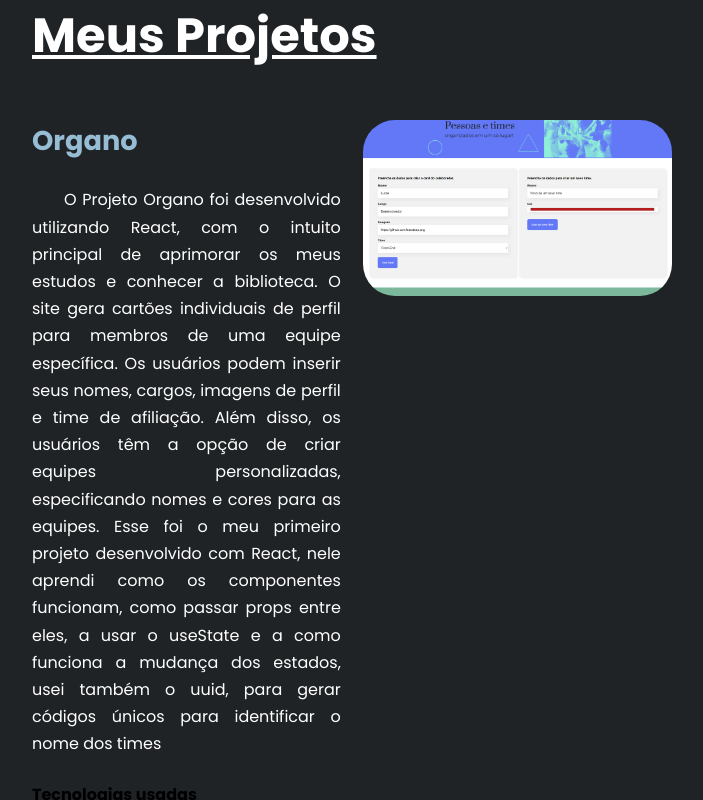
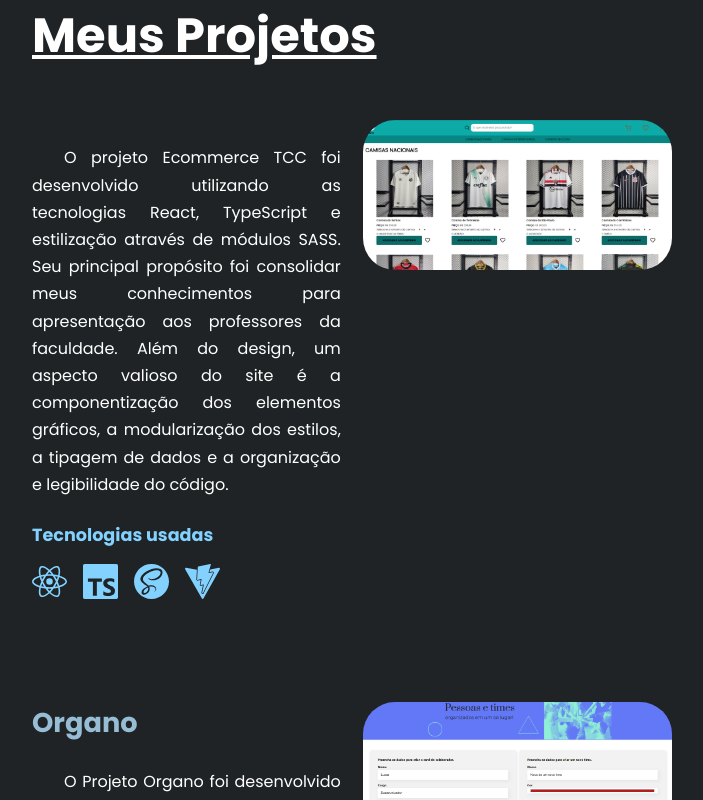
Before and after one commit to luscabap/portfolio, a React (Vite) app: page / in a window 1280 px wide. Shown: the part 3460-4260 px from the top of the page, without its empty margins (288-991 px from the left). Built offline with nearby package versions, Linux system fonts and the light colour scheme.

Commit message:
Container Techs used in projects

```diff
--- a/src/components/MyProjects/MyProjects.tsx
+++ b/src/components/MyProjects/MyProjects.tsx
@@ -7,7 +7,7 @@ export default function MyProjects(){
         <Styles.ContainerProject>
             <h2>Meus Projetos</h2>
             {
-                dataProjects.map((item, i) => <Project key={i} title={item.title} description={item.description} img={item.img}/>)
+                dataProjects.map(item => <Project key={item.id} title={item.title} description={item.description} img={item.img} techs={item.techs}/>)
             }
         </Styles.ContainerProject>
 
--- a/src/components/MyProjects/Projects/Project.tsx
+++ b/src/components/MyProjects/Projects/Project.tsx
@@ -1,19 +1,15 @@
-import { useState } from 'react';
+import TechsProject from './TechsProject/TechsProject';
 import * as Styles from './style';
-import TechsProject from './TechsProject/TechsProject';
 
 interface IProjectProps{
     title: string,
     description: string,
-    img: string
+    img: string,
+    id?: number,
+    techs: string[];
 }
 
-export default function Project({ title, description, img }: IProjectProps){
-    const [state, setState] = useState("");
-
-    function exibiOpcoes(){
-        setState("teste");
-    }
+export default function Project({ title, description, img, techs }: IProjectProps){
 
     return (
         <Styles.ProjectContainer>
@@ -22,12 +18,19 @@ export default function Project({ title, description, img }: IProjectProps){
                 <p>{description}</p>
                 <div className='techs_project'>
                     <h4>Tecnologias usadas</h4>
-                    {
-
-                    }
+                    <Styles.TechsContainer>
+                        {
+                            techs.map(item => (
+                            <TechsProject
+                                key={item}
+                                teste={item}
+                            />
+                            ))
+                        }
+                    </Styles.TechsContainer>
                 </div>
             </Styles.InfosContainer>
-            <Styles.ImgContainer onMouseEnter={exibiOpcoes} onMouseOut={() => setState("")} className={state}>
+            <Styles.ImgContainer>
                 <img src={img} alt={title} />
             </Styles.ImgContainer>
         </Styles.ProjectContainer>
--- a/src/components/MyProjects/Projects/TechsProject/TechsProject.tsx
+++ b/src/components/MyProjects/Projects/TechsProject/TechsProject.tsx
@@ -1,12 +1,18 @@
+import { techIcons } from "../../../TechIcons";
+import * as Styles from './style'
+
 interface ITechsProps{
-    tecnologias: string
+    teste: string
 }
 
-export default function TechsProject({ tecnologias }: ITechsProps){
+export default function TechsProject({ teste }: ITechsProps){
     return (
         <>
-            <h1>teste</h1>
-            <p>{tecnologias}</p>
+        <Styles.Container>
+            {
+                techIcons[teste]
+            }
+        </Styles.Container>
         </>
     )
 }
--- a/src/components/MyProjects/Projects/TechsProject/style.ts
+++ b/src/components/MyProjects/Projects/TechsProject/style.ts
@@ -0,0 +1,6 @@
+import styled from "styled-components";
+
+export const Container = styled.div`
+    color: ${props => props.theme.colors.primary};
+    size: 40;
+`
--- a/src/components/MyProjects/Projects/style.ts
+++ b/src/components/MyProjects/Projects/style.ts
@@ -7,7 +7,7 @@ export const ProjectContainer = styled.div`
     align-items: start;
     justify-content: center;
     gap: 1.4rem;
-    margin: 3rem 0;
+    margin: 3rem 0 6rem 0;
 `
 
 export const InfosContainer = styled.div`
@@ -25,8 +25,9 @@ export const InfosContainer = styled.div`
         text-indent: 2rem;
     }
 
-    .techs_project{
-
+    h4{
+        color: ${props => props.theme.colors.primary};
+        font-size: 1.1rem;
     }
 `
 
@@ -46,3 +47,11 @@ export const ImgContainer = styled.div`
         border-radius: 2rem;
     }
 `
+
+export const TechsContainer = styled.div`
+    display: flex;
+    justify-content: flex-start;
+    align-items: center;
+    gap: 1rem;
+    margin: 1rem 0 0 0;
+`
--- a/src/components/MyProjects/dataProjects.ts
+++ b/src/components/MyProjects/dataProjects.ts
@@ -1,38 +1,60 @@
 export const dataProjects = [
     {
+        "id": 1,
+        "tile": "TCC E-Commerce",
+        "description": "O projeto Ecommerce TCC foi desenvolvido utilizando as tecnologias React, TypeScript e estilização através de módulos SASS. Seu principal propósito foi consolidar meus conhecimentos para apresentação aos professores da faculdade. Além do design, um aspecto valioso do site é a componentização dos elementos gráficos, a modularização dos estilos, a tipagem de dados e a organização e legibilidade do código.",
+        "img": "../public/projects/tcc.png",
+        "techs":
+            [
+                "React",
+                "TypeScript",
+                "SASS",
+                "Vite"
+            ]
+    },
+    {
+        "id": 2,
         "title": "Organo",
         "description": "O Projeto Organo foi desenvolvido utilizando React, com o intuito principal de aprimorar os meus estudos e conhecer a biblioteca. O site gera cartões individuais de perfil para membros de uma equipe específica. Os usuários podem inserir seus nomes, cargos, imagens de perfil e time de afiliação. Além disso, os usuários têm a opção de criar equipes personalizadas, especificando nomes e cores para as equipes. Esse foi o meu primeiro projeto desenvolvido com React, nele aprendi como os componentes funcionam, como passar props entre eles, a usar o useState e a como funciona a mudança dos estados, usei também o uuid, para gerar códigos únicos para identificar o nome dos times",
         "img": "../public/projects/organo.png",
         "techs":
             [
-                {
-                    "tech1": "React",
-                    "tech2": "TypeScript",
-                    "tech3": "SASS"
-                }
+                "React",
+                "TypeScript",
+                "CSS"
             ]
     },
     {
+        "id": 3,
         "title": "Hello World",
         "description": "O projeto Hello Word foi criado empregando as tecnologias React e estilização por meio do CSS. Seu propósito central consistiu em aprofundar minha compreensão da biblioteca, especialmente no que se refere à implementação de rotas com o React-Router-Dom. O site apresenta 3 opções de rotas no Header: O 'Início' contém artigos que abordam tecnologias relacionadas ao campo do desenvolvimento. Quando um desses artigos é clicado, o usuário é redirecionado para páginas cujo URL é modificado para incluir o número de identificação único de cada artigo.O 'Sobre Mim', onde descrevo um pouco da minha pessoa, da minha trajetória e curiosidades sobre mim; E o 'Teste', onde é somente uma tela mostrando o que aconteceria se o usuário digitasse no URL uma rota que não existe.",
         "img": "../public/projects/hello-world.png",
         "techs":
             [
                 "React",
-                "TypeScript"
+                "CSS"
             ]
     },
     {
+        "id": 4,
         "title": "Space",
         "description": "O Projeto Alura Space foi elaborado utilizando as tecnologias React e SASS, com o objetivo principal de aprimorar minha compreensão da criação de componentes e da utilização de estilos externos. Em essência, o site apresenta cartões que exibem imagens de galáxias, estrelas, luas e nebulosas. É possível realizar filtragens com base em opções específicas e restaurar a visualização de todas as imagens. Todas as informações são dinâmicas, uma vez que os títulos, créditos, URLs das imagens, IDs e tags para filtragem são fornecidos por meio de um arquivo JSON.",
         "img": "../public/projects/space.png",
         "techs":
             [
-                {
-                    "tech1": "JS",
-                    "tech2": "TypeScript",
-                    "tech3": "TAILWIND"
-                }
+                "REACT",
+                "SASS"
             ]
+    },
+    {
+        "id": 5,
+        "title": "Newsletter",
+        "description": "O projeto do Newsletter foi desenvolvido usando HTML e Tailwind. Possui a principal funcionalde de estudar e testar a tecnologia Tailwind. A pagina possui responsividade para 3 tipos de telas diferentes: Desktop, Laptop e Mobile. Possui também animações no botão 'Inscreva-se' e no sino, que faz um shake e sinaliza que está emitindo som.",
+        "img": "../public/projects/newsletter.png",
+        "techs":
+        [
+            "HTML",
+            "Tailwind"
+        ]
     }
 ]
--- /dev/null
+++ b/src/components/TechIcons.tsx
@@ -0,0 +1,21 @@
+import {
+    SiReact,
+    SiTypescript,
+    SiJavascript,
+    SiSass,
+    SiCss3,
+    SiHtml5,
+    SiTailwindcss,
+    SiVite
+} from 'react-icons/si';
+
+export const techIcons: Record<string, React.ReactNode> = {
+    React: <SiReact size={35}/>,
+    TypeScript: <SiTypescript size={35}/>,
+    Javascript: <SiJavascript size={35}/>,
+    SASS: <SiSass size={35}/>,
+    CSS: <SiCss3 size={35}/>,
+    HTML: <SiHtml5 size={35}/>,
+    Tailwind: <SiTailwindcss size={35}/>,
+    Vite: <SiVite size={35}/>
+}
```
Also changed, not shown: src/components/MyProjects/icons.ts (deleted, +0 -9 lines), public/projects/newsletter.png (added), public/projects/tcc.png (added).
